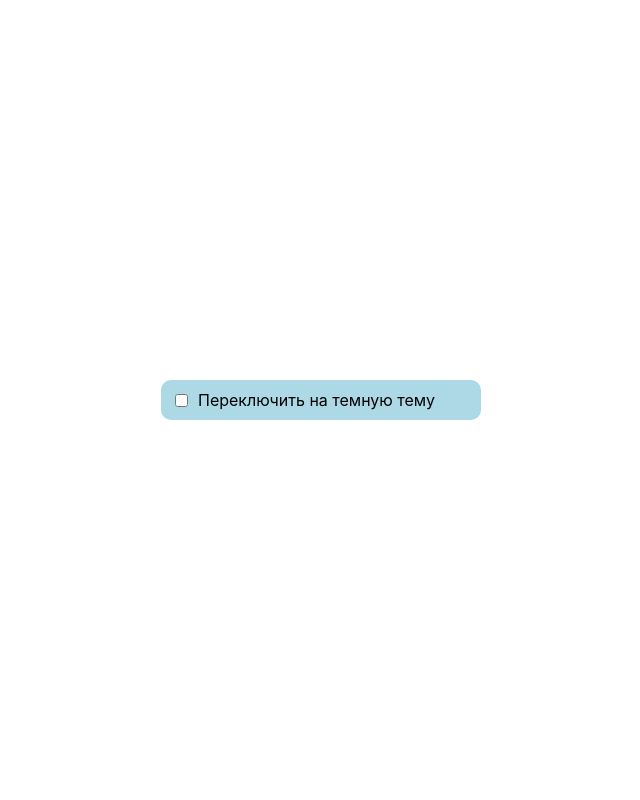
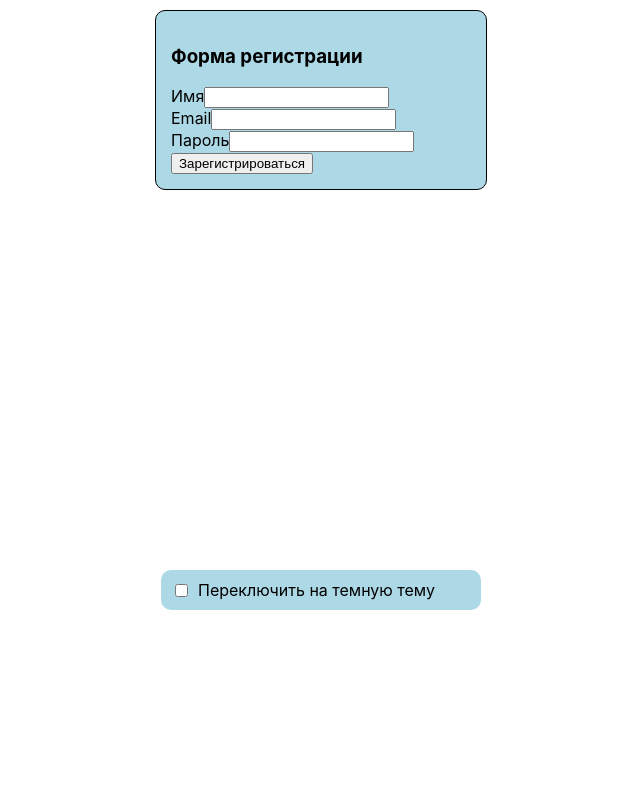
Before and after one commit to ivil2021/my-second-react-typescript-app, a React (Create React App) app: page / in a window 1280 px wide. Shown: the top 800 px of the page, without its empty margins (319-959 px from the left). Built offline with nearby package versions, Linux system fonts and the light colour scheme.

Commit message:
RegistrationForm: change export const to export function and order styles

```diff
--- a/src/App.tsx
+++ b/src/App.tsx
@@ -5,8 +5,8 @@ import { ThemeToggle } from './components/ThemeToggle/ThemeToggle';
 export function App() {
   return (
     <div className="App">
+      <RegistrationForm />
       <ThemeToggle />
-      <RegistrationForm />
     </div>
   );
 }
--- a/src/components/RegistrationForm/RegistrationForm.tsx
+++ b/src/components/RegistrationForm/RegistrationForm.tsx
@@ -23,7 +23,8 @@ const SignupSchema = Yup.object().shape({
     .required('Пароль обязателен')
 });
 
-export const RegistrationForm = () => (
+export function RegistrationForm () {
+  return (
     <div>
       <Formik
         initialValues={{
@@ -61,4 +62,5 @@ export const RegistrationForm = () => (
         )}
       </Formik>
     </div>
-);
+  )
+};
--- a/src/components/RegistrationForm/index.styles.ts
+++ b/src/components/RegistrationForm/index.styles.ts
@@ -1,11 +1,12 @@
 import styled from '@emotion/styled';
 
 export const FormContainer = styled.div`
+  width: 300px;
+  margin: 0 auto;
+  margin-top: 10px;
+  padding: 15px;
+  text-align: left;
+  border-radius: 10px;
+  border: 1px solid black;
   background-color: lightblue;
-  width: 300px;
-  border-radius: 10px;
-  padding: 10px;
-  margin: 0 auto;
-  border: 1px solid black;
-  margin-top: 10px;
 `;
```
Lines whose indentation alone changed are shown as unchanged.
